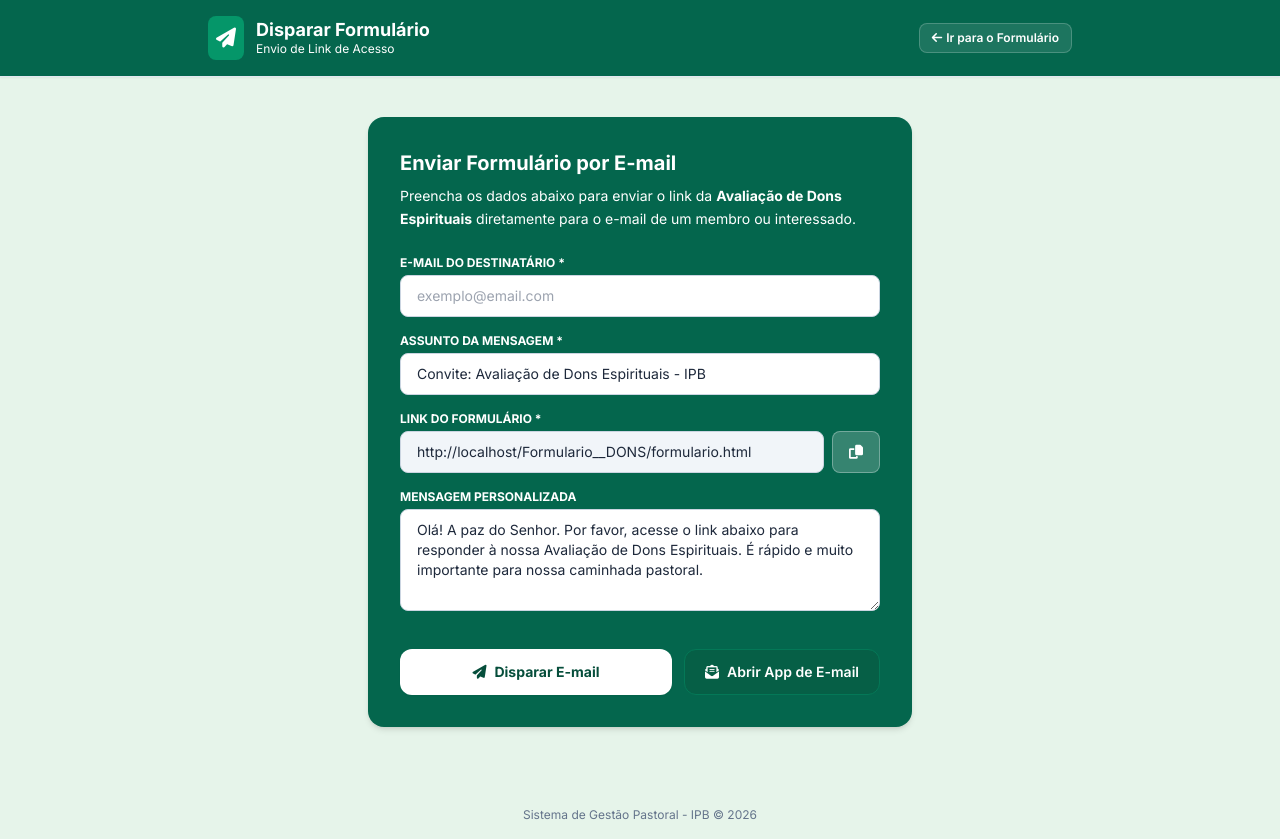
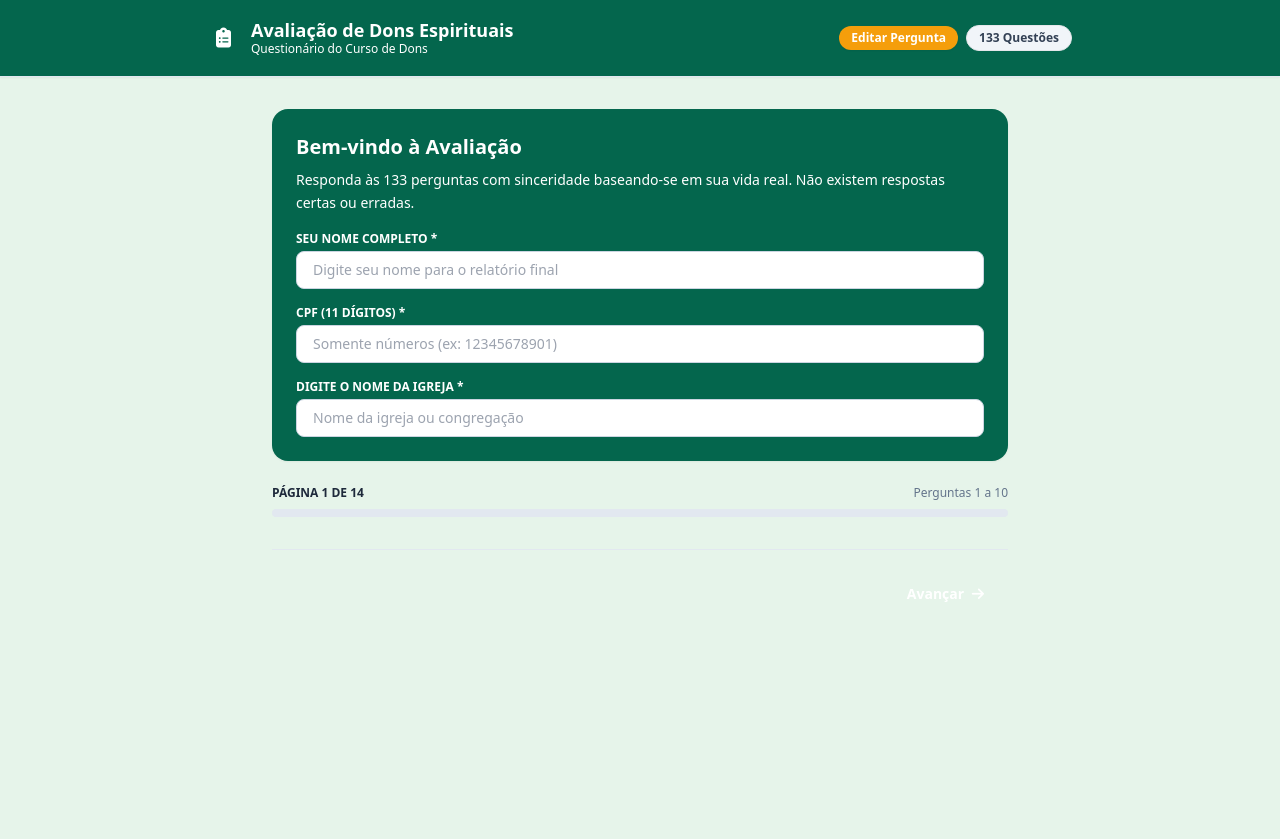
Before and after one commit to Nando1510/Igreja, a website: page public/envio_Formulario/envio_Formulario.html in a window 1280 px wide. After the commit the page ends 800 px from the top, so only its background shows below. Drawn offline with nearby package versions, Linux system fonts and the light colour scheme; files that its build step writes are made by us from their sources.

Commit message:
Replace envio_Formulario.html with updated version

```diff
--- a/public/envio_Formulario/envio_Formulario.html
+++ b/public/envio_Formulario/envio_Formulario.html
@@ -3,96 +3,134 @@
 <head>
     <meta charset="UTF-8">
     <meta name="viewport" content="width=device-width, initial-scale=1.0">
-    <title>Enviar Link do Formulário - IPB Conecta Dons</title>
+    <title>Avaliação de Dons Espirituais - 133 Perguntas</title>
     <!-- Tailwind CSS -->
     <script src="https://cdn.tailwindcss.com"></script>
     <link href="https://fonts.googleapis.com/css2?family=Inter:wght@300;400;500;600;700&display=swap" rel="stylesheet">
     <link rel="stylesheet" href="https://cdnjs.cloudflare.com/ajax/libs/font-awesome/6.4.0/css/all.min.css">
-    <link rel="stylesheet" href="envio_Formulario.css">
+    <link rel="stylesheet" href="formulario.css">
 </head>
 <body class="text-slate-800 font-sans min-h-screen flex flex-col justify-between">
 
     <!-- Cabeçalho -->
-    <!-- Cabeçalho -->
-    <header id="cabecario" class="bg-white border-b border-slate-200 sticky top-0 z-30 shadow-sm">
+    <header id="cabecario" class="bg-white border-b border-slate-200 sticky top-0 z-30 shadow-sm no-print">
         <div class="max-w-4xl mx-auto px-4 py-4 flex items-center justify-between">
             <div class="flex items-center space-x-3">
-                <div class="p-2 bg-emerald-600 text-white rounded-lg">
-                    <i class="fa-solid fa-paper-plane text-xl"></i>
+                <div class="p-2 bg-brand-600 text-white rounded-lg">
+                    <i class="fa-solid fa-clipboard-list text-xl"></i>
                 </div>
                 <div>
-                    <h1 id="titulo" class="text-lg font-bold text-slate-900 leading-tight">Disparar Formulário</h1>
-                    <p id="sub_Titulo" class="text-xs text-slate-500">Envio de Link de Acesso</p>
+                    <h1 id="titulo" class="text-lg font-bold text-slate-900 leading-tight">Avaliação de Dons Espirituais</h1>
+                    <p id="sub_Titulo" class="text-xs text-slate-500">Questionário do Curso de Dons</p>
                 </div>
             </div>
-            <!-- Botão com integração via iframe para alternar a visão no painel principal -->
-            <button type="button" onclick="if(window.parent && window.parent.showFormularioDonsView) { window.parent.showFormularioDonsView(); }" class="text-xs font-semibold bg-white/10 text-white px-3 py-1.5 rounded-lg border border-white/20 hover:bg-white/20 transition flex items-center cursor-pointer">
-                <i class="fa-solid fa-arrow-left mr-1"></i> Ir para o Formulário
+            <div class="flex items-center space-x-2">
+                <button type="button" id="btn-edit-mode" onclick="toggleEditQuestionsMode()" class="text-xs font-semibold bg-amber-500 hover:bg-amber-600 text-white px-3 py-1 rounded-full transition shadow-sm cursor-pointer">
+                    Editar Pergunta
                 </button>
+                <span class="text-xs font-semibold bg-slate-100 text-slate-700 px-3 py-1 rounded-full border">133 Questões</span>
+            </div>
         </div>
     </header>
 
     <!-- Conteúdo Principal -->
-    <main class="max-w-xl mx-auto px-4 py-10 flex-grow w-full">
+    <main class="max-w-3xl mx-auto px-4 py-8 flex-grow w-full">
 
-        <div id="intro-card" class="rounded-2xl shadow-md p-6 sm:p-8 mb-6">
-            <h2 class="text-xl font-bold text-white mb-2">Enviar Formulário por E-mail</h2>
-            <p class="text-white/90 text-sm mb-6 leading-relaxed">
-                Preencha os dados abaixo para enviar o link da <strong>Avaliação de Dons Espirituais</strong> diretamente para o e-mail de um membro ou interessado.
+        <!-- Banner Inicial -->
+        <div id="intro-card" class="rounded-2xl shadow-sm p-6 mb-6">
+            <h2 class="text-xl font-bold text-white mb-2">Bem-vindo à Avaliação</h2>
+            <p class="text-white text-sm mb-4 leading-relaxed">
+                Responda às 133 perguntas com sinceridade baseando-se em sua vida real. Não existem respostas certas ou erradas.
             </p>
-
-            <!-- Alerta de Feedback -->
-            <div id="feedback-alert" class="hidden mb-6 p-4 rounded-xl text-sm flex items-center justify-between">
-                <span id="feedback-message"></span>
-                <button onclick="hideFeedbackAlert()" class="font-bold ml-4">&times;</button>
+            <div class="space-y-4">
+                <div>
+                    <label for="user-name" class="block text-xs font-bold uppercase text-white mb-1">Seu Nome Completo *</label>
+                    <input type="text" id="user-name" placeholder="Digite seu nome para o relatório final" class="w-full px-4 py-2 rounded-lg border border-slate-300 text-slate-800 bg-white focus:ring-2 focus:ring-brand-600 outline-none text-sm">
+                </div>
+                <div>
+                    <label for="user-cpf" class="block text-xs font-bold uppercase text-white mb-1">CPF (11 dígitos) *</label>
+                    <input type="text" id="user-cpf" maxlength="11" placeholder="Somente números (ex: 12345678901)" class="w-full px-4 py-2 rounded-lg border border-slate-300 text-slate-800 bg-white focus:ring-2 focus:ring-brand-600 outline-none text-sm">
+                </div>
+                <div>
+                    <label for="user-church" class="block text-xs font-bold uppercase text-white mb-1">Digite o nome da Igreja *</label>
+                    <input type="text" id="user-church" placeholder="Nome da igreja ou congregação" class="w-full px-4 py-2 rounded-lg border border-slate-300 text-slate-800 bg-white focus:ring-2 focus:ring-brand-600 outline-none text-sm">
+                </div>
+            </div>
         </div>
 
-            <form id="send-form" onsubmit="handleSendEmail(event)" class="space-y-4">
-                <div>
-                    <label for="destinatario-email" class="block text-xs font-bold uppercase text-white mb-1">E-mail do Destinatário *</label>
-                    <input type="email" id="destinatario-email" required placeholder="exemplo@email.com" class="w-full px-4 py-2.5 rounded-lg border border-slate-300 text-slate-800 bg-white focus:ring-2 focus:ring-emerald-500 outline-none text-sm">
+        <!-- Indicador de Progresso -->
+        <div id="progress-container" class="mb-6">
+            <div class="flex justify-between items-center mb-2 text-xs">
+                <span class="font-bold text-brand-700 uppercase" id="page-indicator">Página 1 de 14</span>
+                <span class="text-slate-500 font-medium" id="questions-range">Perguntas 1 a 10</span>
+            </div>
+            <div class="w-full bg-slate-200 h-2 rounded-full overflow-hidden">
+                <div id="progress-bar" class="bg-brand-600 h-full transition-all duration-300" style="width: 7.14%;"></div>
+            </div>
         </div>
 
-                <div>
-                    <label for="email-subject" class="block text-xs font-bold uppercase text-white mb-1">Assunto da Mensagem *</label>
-                    <input type="text" id="email-subject" required value="Convite: Avaliação de Dons Espirituais - IPB" class="w-full px-4 py-2.5 rounded-lg border border-slate-300 text-slate-800 bg-white focus:ring-2 focus:ring-emerald-500 outline-none text-sm">
+        <!-- Mensagem de Alerta -->
+        <div id="validation-alert" class="hidden mb-6 p-4 bg-red-50 border border-red-200 rounded-xl text-red-700 text-sm flex items-center justify-between">
+            <span id="validation-message">Por favor, responda todas as perguntas desta página.</span>
+            <button onclick="hideValidationAlert()" class="font-bold ml-4">&times;</button>
         </div>
 
-                <div>
-                    <label for="form-link" class="block text-xs font-bold uppercase text-white mb-1">Link do Formulário *</label>
-                    <div class="flex space-x-2">
-                        <input type="url" id="form-link" required class="w-full px-4 py-2.5 rounded-lg border border-slate-300 text-slate-800 bg-slate-100 focus:ring-2 focus:ring-emerald-500 outline-none text-sm" readonly>
-                        <button type="button" onclick="copyLinkForm()" title="Copiar Link" class="px-4 py-2 bg-white/20 hover:bg-white/30 text-white rounded-lg border border-white/30 transition text-sm">
-                            <i class="fa-solid fa-copy"></i>
+        <!-- Form de Questões -->
+        <form id="quiz-form" onsubmit="event.preventDefault();">
+            <div id="questions-wrapper" class="space-y-6">
+                <!-- Perguntas geradas por JS -->
+            </div>
+
+            <!-- Botões de Navegação -->
+            <div class="mt-8 pt-6 border-t border-slate-200 flex items-center justify-between no-print">
+                <button type="button" id="btn-prev" onclick="goToPreviousPage()" class="hidden px-5 py-2.5 rounded-xl border border-slate-300 font-semibold text-slate-700 bg-white hover:bg-slate-50 transition text-sm">
+                    <i class="fa-solid fa-arrow-left mr-1"></i> Voltar
+                </button>
+
+                <div class="ml-auto flex space-x-3">
+                    <button type="button" id="btn-next" onclick="goToNextPage()" class="px-6 py-2.5 rounded-xl font-semibold text-white bg-brand-600 hover:bg-brand-700 transition text-sm">
+                        Avançar <i class="fa-solid fa-arrow-right ml-1"></i>
+                    </button>
+
+                    <button type="button" id="btn-submit" onclick="submitQuiz()" class="hidden px-7 py-2.5 rounded-xl font-semibold text-white bg-emerald-600 hover:bg-emerald-700 transition text-sm">
+                        Enviar Formulário <i class="fa-solid fa-check ml-1"></i>
                     </button>
                 </div>
             </div>
+        </form>
 
-                <div>
-                    <label for="email-message" class="block text-xs font-bold uppercase text-white mb-1">Mensagem Personalizada</label>
-                    <textarea id="email-message" rows="4" placeholder="Adicione uma mensagem amigável convidando a pessoa para preencher o questionário..." class="w-full px-4 py-2.5 rounded-lg border border-slate-300 text-slate-800 bg-white focus:ring-2 focus:ring-emerald-500 outline-none text-sm">Olá! A paz do Senhor. Por favor, acesse o link abaixo para responder à nossa Avaliação de Dons Espirituais. É rápido e muito importante para nossa caminhada pastoral.</textarea>
+        <!-- Seção de Resultados -->
+        <div id="results-card" class="hidden bg-white rounded-2xl shadow-md border border-slate-200 p-6 sm:p-8">
+            <div class="text-center mb-6 border-b pb-4">
+                <h2 class="text-2xl font-bold text-slate-900">Resultado da Avaliação</h2>
+                <p class="text-slate-500 text-sm">Relatório para <span id="res-name" class="font-bold text-slate-800">--</span> | Igreja: <span id="res-church" class="font-bold text-slate-800">--</span></p>
             </div>
 
-                <div class="pt-4 flex flex-col sm:flex-row gap-3">
-                    <button type="submit" class="flex-1 py-3 rounded-xl font-bold text-emerald-900 bg-white hover:bg-emerald-50 transition text-sm shadow-sm flex items-center justify-center space-x-2">
-                        <i class="fa-solid fa-paper-plane"></i>
-                        <span>Disparar E-mail</span>
-                    </button>
-                    <button type="button" onclick="openMailClient()" class="py-3 px-5 rounded-xl font-semibold text-white bg-emerald-800 hover:bg-emerald-900 border border-emerald-700 transition text-sm flex items-center justify-center space-x-2">
-                        <i class="fa-solid fa-envelope-open-text"></i>
-                        <span>Abrir App de E-mail</span>
-                    </button>
+            <div class="mb-8">
+                <h3 class="text-base font-bold text-slate-900 mb-4 flex items-center space-x-2">
+                    <i class="fa-solid fa-star text-amber-500"></i>
+                    <span>Seus 3 Dons de Maior Destaque</span>
+                </h3>
+                <div class="grid grid-cols-1 sm:grid-cols-3 gap-4" id="top-gifts-container">
+                    <!-- Top 3 Dons -->
                 </div>
-            </form>
+            </div>
+
+            <div class="mb-8">
+                <h3 class="text-base font-bold text-slate-900 mb-4">Pontuação Geral por Dom</h3>
+                <div id="all-gifts-chart" class="space-y-3 bg-slate-50 p-4 rounded-xl border">
+                    <!-- Gráfico geral -->
+                </div>
+            </div>
+
+            <div class="flex justify-between items-center pt-4 border-t no-print">
+                <button onclick="restartQuiz()" class="px-4 py-2 border rounded-lg text-sm font-semibold text-slate-700">Refazer</button>
+                <button onclick="window.print()" class="px-5 py-2 bg-slate-800 text-white rounded-lg text-sm font-semibold">Imprimir / PDF</button>
+            </div>
         </div>
 
     </main>
 
-    <!-- Rodapé simples -->
-    <footer class="text-center py-4 text-xs text-slate-500">
-        Sistema de Gestão Pastoral - IPB &copy; 2026
-    </footer>
-
-    <script src="envio_Formulario.js"></script>
+    <script src="formulario.js"></script>
 </body>
 </html>
```
Lines whose indentation alone changed are shown as unchanged.
